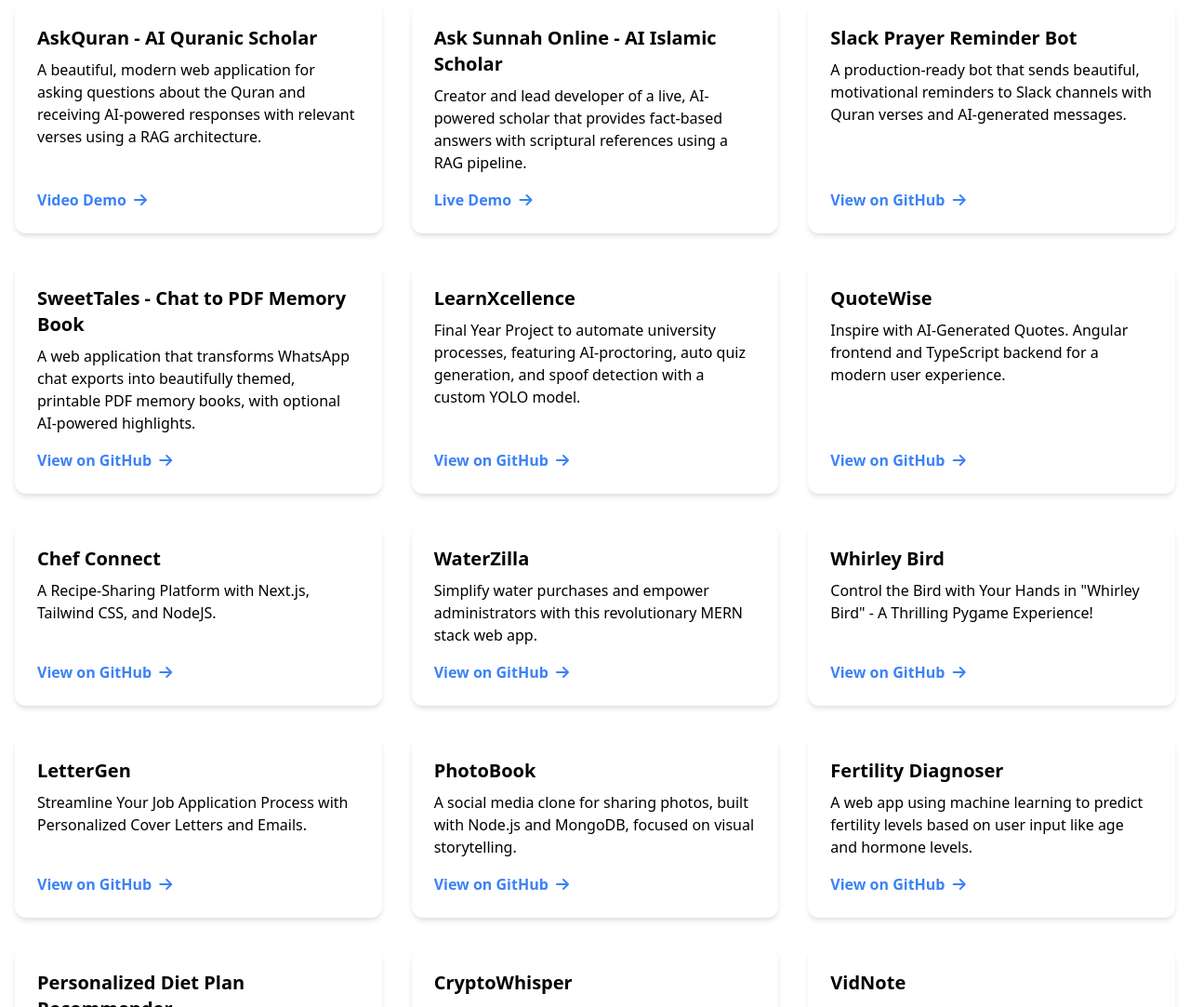
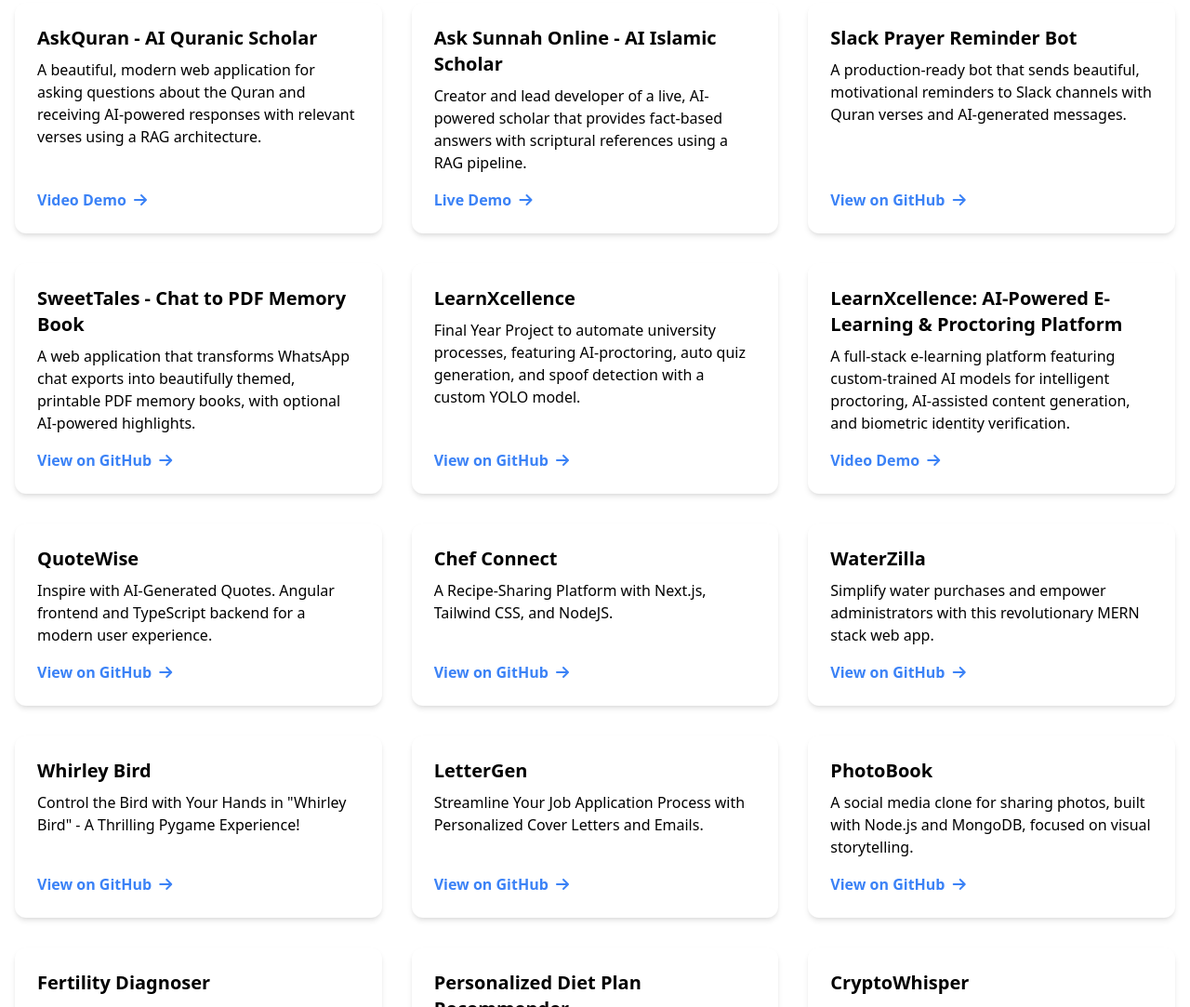
Before and after one commit to Qamar2315/Qamar2315.github.io, a plain HTML site: page index.html in a window 1280 px wide. Shown: the part 1509-2592 px from the top of the page at 93% size. Drawn offline with nearby package versions, Linux system fonts and the light colour scheme.

Commit message:
Add LearnXcellence project card with detailed description and video demo link to index.html for enhanced user engagement.

```diff
--- a/index.html
+++ b/index.html
@@ -188,6 +188,7 @@
                 <div class="bg-white rounded-xl shadow-md hover-card transition-all p-6 flex flex-col animate-on-scroll project-card cursor-pointer" data-project-id="slack-prayer-reminder-bot"><h3 class="text-xl font-bold mb-2 text-slate-800">Slack Prayer Reminder Bot</h3><p class="text-slate-600 mb-4 flex-grow">A production-ready bot that sends beautiful, motivational reminders to Slack channels with Quran verses and AI-generated messages.</p><a href="https://github.com/Qamar2315/slack-prayer-reminder" target="_blank" class="text-blue-500 hover:underline font-semibold">View on GitHub <i class="fas fa-arrow-right ml-1"></i></a></div>
                 <div class="bg-white rounded-xl shadow-md hover-card transition-all p-6 flex flex-col animate-on-scroll project-card cursor-pointer" data-project-id="sweettales-chat-pdf-creator"><h3 class="text-xl font-bold mb-2 text-slate-800">SweetTales - Chat to PDF Memory Book</h3><p class="text-slate-600 mb-4 flex-grow">A web application that transforms WhatsApp chat exports into beautifully themed, printable PDF memory books, with optional AI-powered highlights.</p><a href="https://github.com/Qamar2315/SweetTales" target="_blank" class="text-blue-500 hover:underline font-semibold">View on GitHub <i class="fas fa-arrow-right ml-1"></i></a></div>
                 <div class="bg-white rounded-xl shadow-md hover-card transition-all p-6 flex flex-col animate-on-scroll project-card cursor-pointer" data-project-id="learnxcellence"><h3 class="text-xl font-bold mb-2 text-slate-800">LearnXcellence</h3><p class="text-slate-600 mb-4 flex-grow">Final Year Project to automate university processes, featuring AI-proctoring, auto quiz generation, and spoof detection with a custom YOLO model.</p><a href="https://github.com/Qamar2315/LearnXcellence" target="_blank" class="text-blue-500 hover:underline font-semibold">View on GitHub <i class="fas fa-arrow-right ml-1"></i></a></div>
+                <div class="bg-white rounded-xl shadow-md hover-card transition-all p-6 flex flex-col animate-on-scroll project-card cursor-pointer" data-project-id="learnxcellence-lms"><h3 class="text-xl font-bold mb-2 text-slate-800">LearnXcellence: AI-Powered E-Learning & Proctoring Platform</h3><p class="text-slate-600 mb-4 flex-grow">A full-stack e-learning platform featuring custom-trained AI models for intelligent proctoring, AI-assisted content generation, and biometric identity verification.</p><a href="https://youtu.be/TXzUpTni7DI" target="_blank" class="text-blue-500 hover:underline font-semibold">Video Demo <i class="fas fa-arrow-right ml-1"></i></a></div>
                 <div class="bg-white rounded-xl shadow-md hover-card transition-all p-6 flex flex-col animate-on-scroll"><h3 class="text-xl font-bold mb-2 text-slate-800">QuoteWise</h3><p class="text-slate-600 mb-4 flex-grow">Inspire with AI-Generated Quotes. Angular frontend and TypeScript backend for a modern user experience.</p><a href="https://github.com/Qamar2315/quotewise" target="_blank" class="text-blue-500 hover:underline font-semibold">View on GitHub <i class="fas fa-arrow-right ml-1"></i></a></div>
                 <div class="bg-white rounded-xl shadow-md hover-card transition-all p-6 flex flex-col animate-on-scroll"><h3 class="text-xl font-bold mb-2 text-slate-800">Chef Connect</h3><p class="text-slate-600 mb-4 flex-grow">A Recipe-Sharing Platform with Next.js, Tailwind CSS, and NodeJS.</p><a href="https://github.com/Qamar2315/chefconnect" target="_blank" class="text-blue-500 hover:underline font-semibold">View on GitHub <i class="fas fa-arrow-right ml-1"></i></a></div>
                 <div class="bg-white rounded-xl shadow-md hover-card transition-all p-6 flex flex-col animate-on-scroll"><h3 class="text-xl font-bold mb-2 text-slate-800">WaterZilla</h3><p class="text-slate-600 mb-4 flex-grow">Simplify water purchases and empower administrators with this revolutionary MERN stack web app.</p><a href="https://github.com/Qamar2315/Waterzilla" target="_blank" class="text-blue-500 hover:underline font-semibold">View on GitHub <i class="fas fa-arrow-right ml-1"></i></a></div>
```
